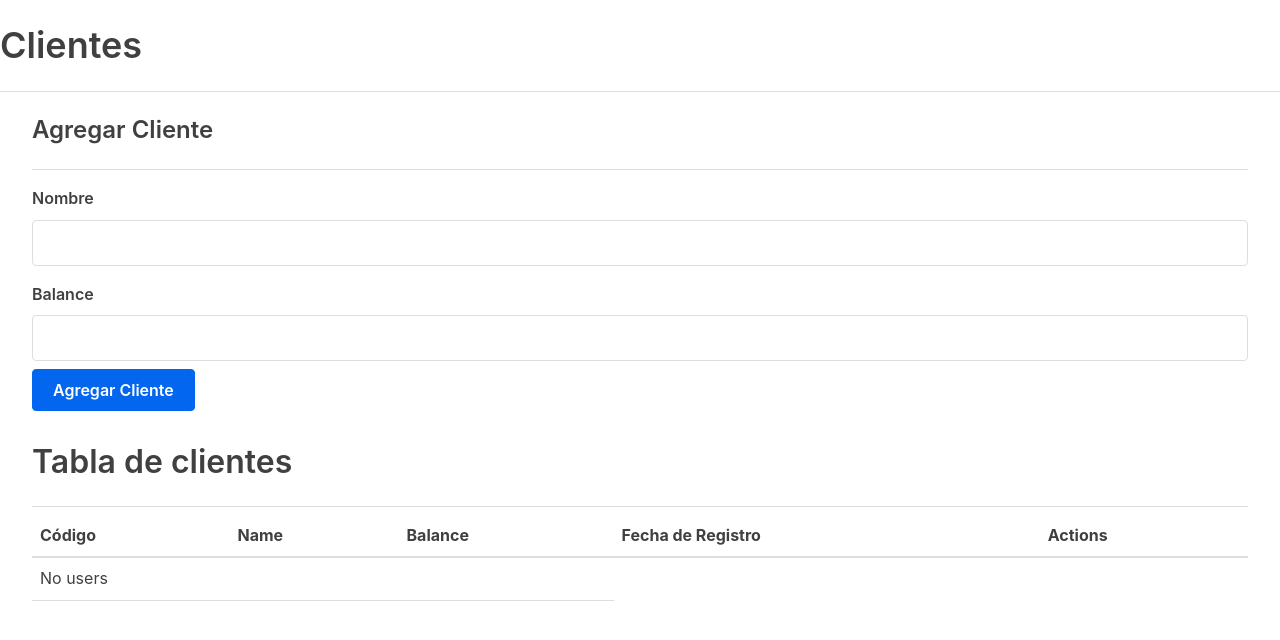
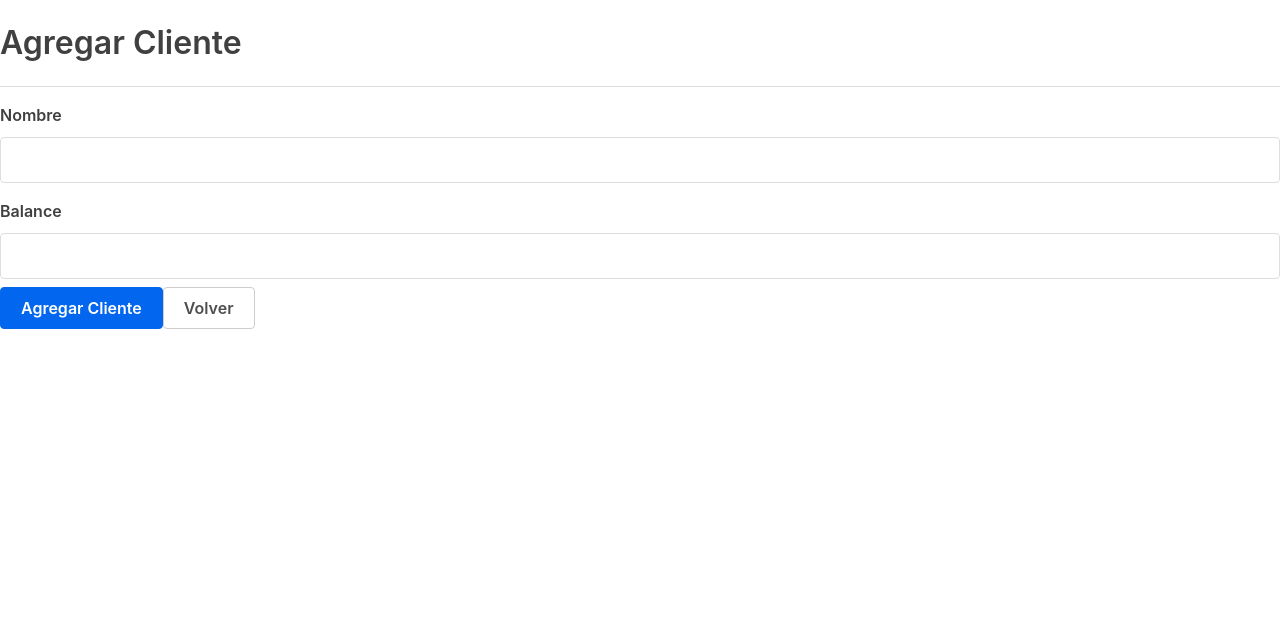
Before and after one commit to Xaroz/client-crud-react, a React (Create React App) app: page /UserPage in a window 1280 px wide. Shown: the top 640 px of the page. Built offline with nearby package versions, Linux system fonts and the light colour scheme.

Commit message:
Working on routing and usecontext

```diff
--- a/package.json
+++ b/package.json
@@ -5,6 +5,7 @@
   "dependencies": {
     "react": "^16.9.0",
     "react-dom": "^16.9.0",
+    "react-router-dom": "^5.0.1",
     "react-scripts": "3.1.2"
   },
   "scripts": {
--- a/src/App.js
+++ b/src/App.js
@@ -1,89 +1,14 @@
-import React, { useState, useEffect } from "react";
-import UserTable from "./table/UserTable";
-import AddUserForm from "./forms/AddUserForm";
-import EditUserForm from "./forms/EditUserForm";
-import UseLocalStorage from "./UseLocalStorage"
+import React from "react";
+import { Route, Switch } from "react-router-dom";
+import HomePage from "./pages/HomePage";
+import UserPage from "./pages/UserPage";
+import ViewClientPage from "./pages/ViewClientPage";
 
-const App = () => {
-
-  const currentId = () => Number(window.localStorage.getItem('users') ? window.localStorage.getItem('lastUsedId') : 0);
-
-
-  const [users, setUsers] = UseLocalStorage("users", "");
-  const [lastUsedId, setLastUsedId] = useState(currentId);
-
-  useEffect(() => {
-    window.localStorage.setItem('lastUsedId', lastUsedId);
-  },[lastUsedId]);
-
-  const addUser = user => {
-    user.id = lastUsedId + 1;
-    setLastUsedId(user.id);
-    user.registerDate = new Date().toLocaleDateString();
-    setUsers([...users, user]);
-  };
-
-  const deleteUser = id => {
-    setEditing(false);
-    setUsers(users.filter(user => user.id !== id));
-  };
-
-  const [editing, setEditing] = useState(false);
-  const initialFormState = {
-    id: null,
-    name: "",
-    balance: "",
-    registerDate: ""
-  };
-  const [currentUser, setCurrentUser] = useState(initialFormState);
-
-  const editRow = user => {
-    setEditing(true);
-    setCurrentUser({
-      id: user.id,
-      name: user.name,
-      balance: user.balance,
-      registerDate: user.registerDate
-    });
-  };
-
-  const updateUser = (id, updateUser) => {
-    setEditing(false);
-    setUsers(users.map(user => (user.id === id ? updateUser : user)));
-  };
-
+export default function App() {
   return (
-    <div className="container">
-      <h1>Clientes</h1>
-      <hr />
-      <div className="flex-large">
-        <div className="flex-large">
-          {editing ? (
-            <div>
-              <h4>Editar Cliente</h4>
-              <EditUserForm
-                editing={editing}
-                setEditing={setEditing}
-                currentUser={currentUser}
-                updateUser={updateUser}
-              />
-            </div>
-          ) : (
-            <div>
-              <h4>Agregar Cliente</h4>
-              <hr />
-              <AddUserForm addUser={addUser} />
-            </div>
-          )}
-        </div>
-        <div className="flex-large">
-          <h2>Tabla de clientes</h2>
-          <hr />
-          <UserTable users={users} deleteUser={deleteUser} editRow={editRow} />
-        </div>
-      </div>
-    </div>
+    <Switch>
+      <Route exact path="/HomePage" component={HomePage} />
+      <Route path="/UserPage" component={UserPage} />
+    </Switch>
   );
-};
-
-export default App;
+}
--- a/src/forms/AddUserForm.js
+++ b/src/forms/AddUserForm.js
@@ -1,4 +1,6 @@
 import React, { useState } from "react";
+import { Link } from "react-router-dom";
+
 
 const AddUseForm = props => {
   const initialFormState = { id: null, name: "", balance: "" , registerDate: "" };
@@ -34,6 +36,9 @@ const AddUseForm = props => {
         onChange={handleInputChange}
       />
       <button>Agregar Cliente</button>
+      <Link to="/HomePage" className="button muted-button">
+        Volver
+      </Link>
     </form>
   );
 };
--- a/src/index.js
+++ b/src/index.js
@@ -1,9 +1,15 @@
-import React from 'react';
+import React from "react";
 import ReactDOM from 'react-dom';
-import './index.css';
-import App from './App';
+import "./index.css";
+import App from "./App";
+import { BrowserRouter } from "react-router-dom";
 
-ReactDOM.render(<App />, document.getElementById('root'));
+
+ReactDOM.render (
+    <BrowserRouter>
+        <App />
+    </BrowserRouter>, document.getElementById('root')
+);
 
 // If you want your app to work offline and load faster, you can change
 // unregister() to register() below. Note this comes with some pitfalls.
--- /dev/null
+++ b/src/pages/HomePage.js
@@ -0,0 +1,89 @@
+import React, { useState, useEffect } from "react";
+import UserTable from "../table/UserTable";
+import EditUserForm from "../forms/EditUserForm";
+import UseLocalStorage from "../UseLocalStorage";
+import { Link } from "react-router-dom";
+
+const App = () => {
+  const currentId = () =>
+    Number(
+      window.localStorage.getItem("users")
+        ? window.localStorage.getItem("lastUsedId")
+        : 0
+    );
+
+  const [users, setUsers] = UseLocalStorage("users", "");
+  const [lastUsedId, setLastUsedId] = useState(currentId);
+
+  useEffect(() => {
+    window.localStorage.setItem("lastUsedId", lastUsedId);
+  }, [lastUsedId]);
+
+  const addUser = user => {
+    user.id = lastUsedId + 1;
+    setLastUsedId(user.id);
+    user.registerDate = new Date().toLocaleDateString();
+    setUsers([...users, user]);
+  };
+
+  const deleteUser = id => {
+    setEditing(false);
+    setUsers(users.filter(user => user.id !== id));
+  };
+
+  const [editing, setEditing] = useState(false);
+  const initialFormState = {
+    id: null,
+    name: "",
+    balance: "",
+    registerDate: ""
+  };
+  const [currentUser, setCurrentUser] = useState(initialFormState);
+
+  const editRow = user => {
+    setEditing(true);
+    setCurrentUser({
+      id: user.id,
+      name: user.name,
+      balance: user.balance,
+      registerDate: user.registerDate
+    });
+  };
+
+  const updateUser = (id, updateUser) => {
+    setEditing(false);
+    setUsers(users.map(user => (user.id === id ? updateUser : user)));
+  };
+
+  return (
+    <div className="container">
+      <h1>Clientes</h1>
+      <hr />
+      <Link to="UserPage" className="button">
+        Add Client
+      </Link>
+      <div className="flex-large">
+        <div className="flex-large">
+          {editing ? (
+            <div>
+              <h4>Editar Cliente</h4>
+              <EditUserForm
+                editing={editing}
+                setEditing={setEditing}
+                currentUser={currentUser}
+                updateUser={updateUser}
+              />
+            </div>
+          ) : null}
+        </div>
+        <div className="flex-large">
+          <h2>Tabla de clientes</h2>
+          <hr />
+          <UserTable users={users} deleteUser={deleteUser} editRow={editRow} />
+        </div>
+      </div>
+    </div>
+  );
+};
+
+export default App;
--- /dev/null
+++ b/src/pages/UserPage.js
@@ -0,0 +1,12 @@
+import React from 'react';
+import AddUserForm from "../forms/AddUserForm";
+
+export default function UserPage() {
+  return (
+    <div>
+      <h2>Agregar Cliente</h2>
+      <hr />
+      <AddUserForm  />
+    </div>
+  );
+}
--- /dev/null
+++ b/src/pages/ViewClientPage.js
@@ -0,0 +1,20 @@
+import React, {useState} from 'react';
+
+
+export default function ViewClientPage(){
+
+    const [user, setUser] = useState(0);
+    return(
+
+        <div className = "container">
+            <form>
+            <label>Codigo</label>
+            <input readOnly value = {user} />
+             <label>Nombre</label>
+             <input readOnly value = {user} />
+             <label>Balance</label>
+        </form>
+        </div>
+
+    )
+}
```
Also changed, not shown: 1 other file (tests, documents, lock files or other folders).
